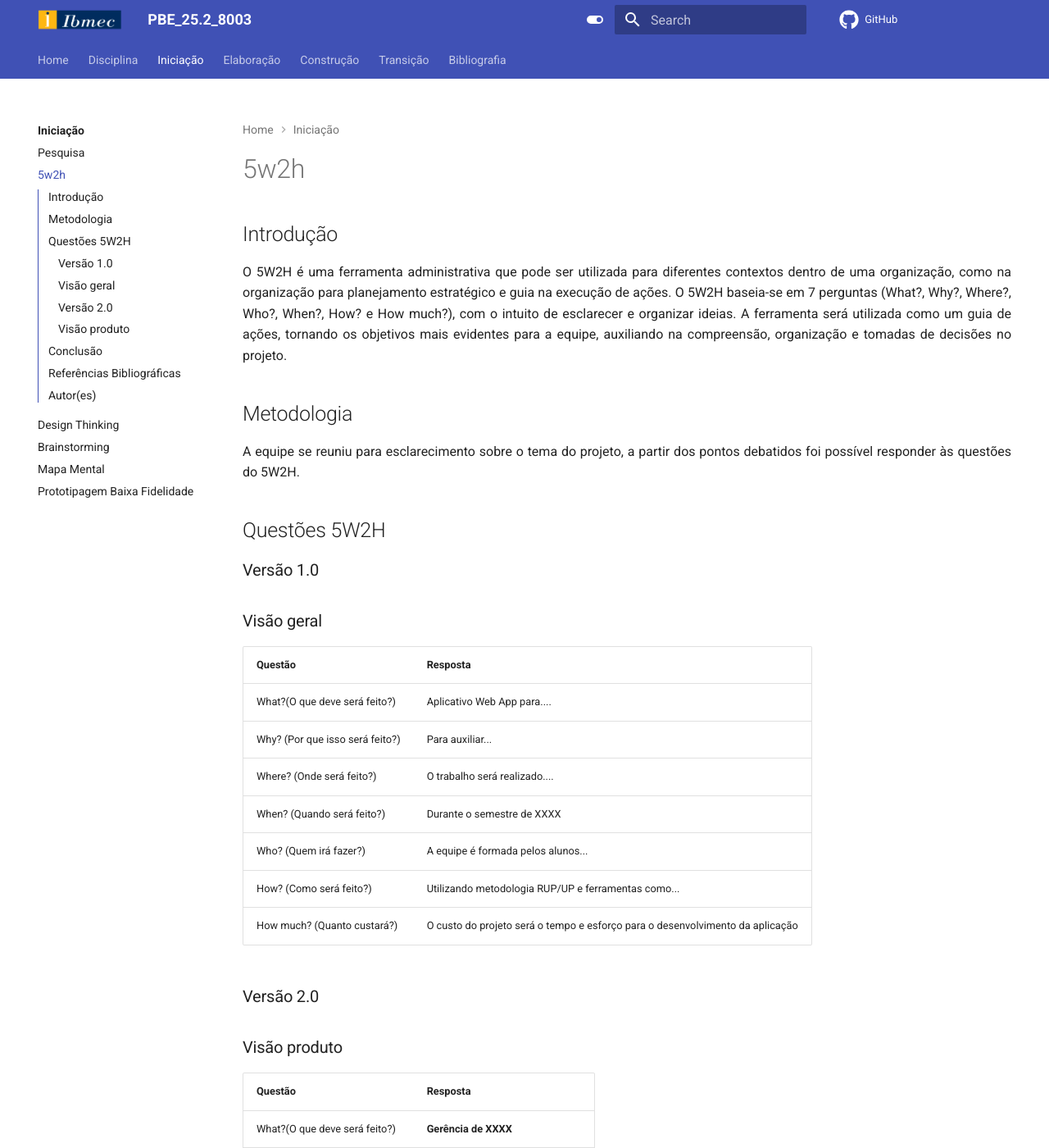
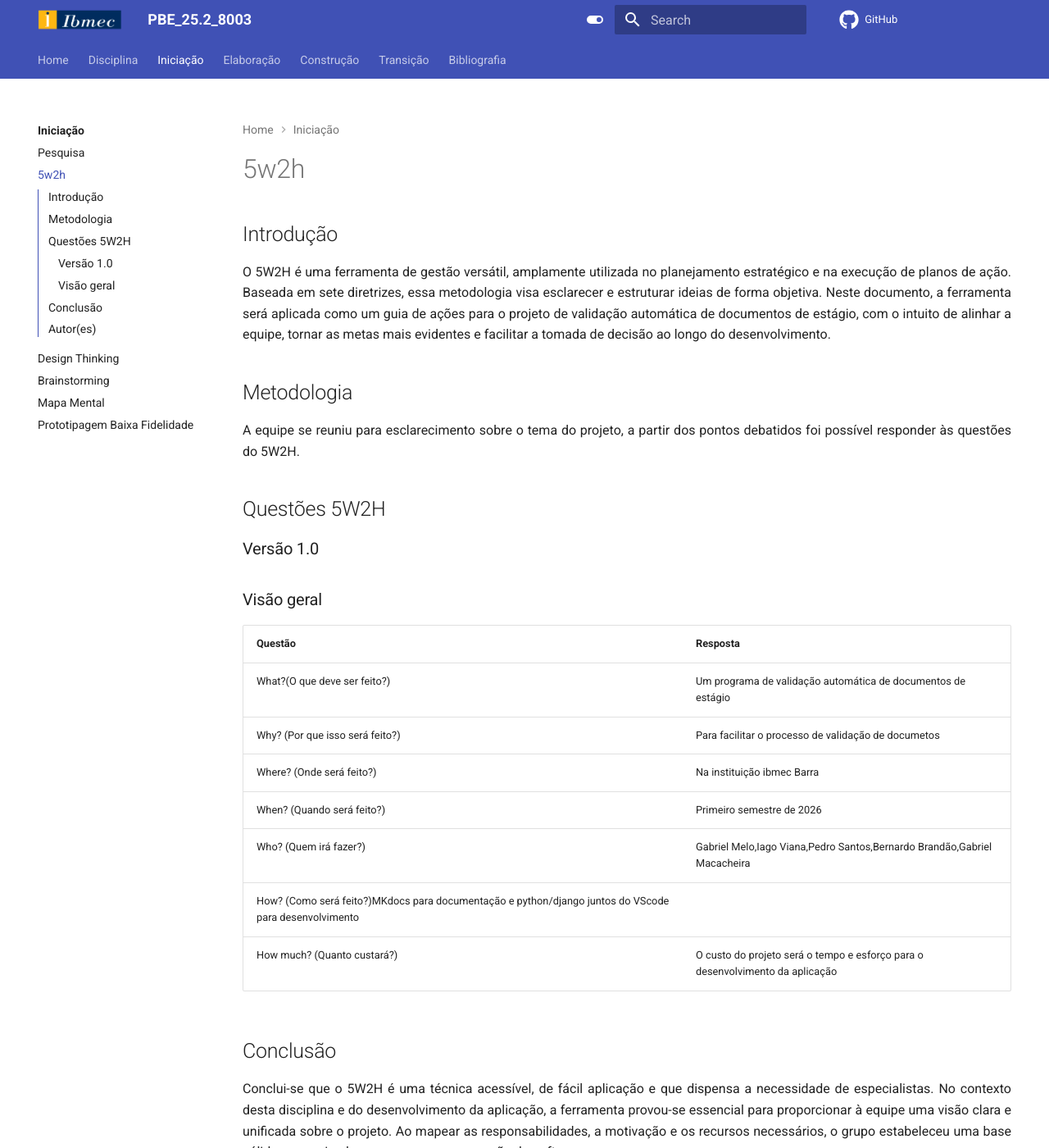
Before and after one commit to Projetos-de-Extensao/PBE_26.1_8001_III, an MkDocs documentation site: the page built from docs/Iniciacao/5w2h.md, in a window 1280 px wide and 1400 px high. Shown: the whole window at 82% size. Built offline with MkDocs 1.6.1 and Material for MkDocs 9.7.7, drawn with Linux system fonts in a browser that asks for light colours; comment, search, counter and statistics services are not loaded; some of the changed text lies outside the part shown.

Commit message:
Criação do documento 5W2H

```diff
--- a/docs/Iniciacao/5w2h.md
+++ b/docs/Iniciacao/5w2h.md
@@ -5,8 +5,8 @@ title: 5W2H
 
 ## Introdução
 
-<p align = "justify">
-    O 5W2H é uma ferramenta administrativa  que pode ser utilizada para diferentes contextos dentro de uma organização, como na organização para planejamento estratégico e guia na execução de ações. O 5W2H baseia-se em 7 perguntas (What?, Why?, Where?, Who?, When?, How? e How much?), com o intuito de esclarecer e organizar ideias. A ferramenta será utilizada como um guia de ações, tornando os objetivos mais evidentes para a equipe, auxiliando na compreensão, organização e tomadas de decisões no projeto.
+<p align="justify">
+    O 5W2H é uma ferramenta de gestão versátil, amplamente utilizada no planejamento estratégico e na execução de planos de ação. Baseada em sete diretrizes, essa metodologia visa esclarecer e estruturar ideias de forma objetiva. Neste documento, a ferramenta será aplicada como um guia de ações para o projeto de validação automática de documentos de estágio, com o intuito de alinhar a equipe, tornar as metas mais evidentes e facilitar a tomada de decisão ao longo do desenvolvimento.
 </p>
 
 ## Metodologia
@@ -24,42 +24,23 @@ title: 5W2H
 
 |Questão|Resposta|
 |-------|--------|
-|What?(O que deve será feito?)|Aplicativo Web App para.... |
-|Why? (Por que isso será feito?)|Para auxiliar...|
-|Where? (Onde será feito?)|O trabalho será realizado....|
-|When? (Quando será feito?)|Durante o semestre de XXXX|
-|Who? (Quem irá fazer?)|A equipe é formada pelos alunos...|
-|How? (Como será feito?)|Utilizando metodologia RUP/UP e ferramentas como...|
+|What?(O que deve ser feito?)|Um programa de validação automática de documentos de estágio|
+|Why? (Por que isso será feito?)|Para facilitar o processo de validação de documetos|
+|Where? (Onde será feito?)|Na instituição ibmec Barra|
+|When? (Quando será feito?)|Primeiro semestre de 2026|
+|Who? (Quem irá fazer?)|Gabriel Melo,Iago Viana,Pedro Santos,Bernardo Brandão,Gabriel Macacheira|
+|How? (Como será feito?)MKdocs para documentação e python/django juntos do VScode para desenvolvimento|
 |How much? (Quanto custará?)|O custo do projeto será o tempo e esforço para o desenvolvimento da aplicação|
-
-
-### Versão 2.0
-
-### Visão produto
-
-|Questão|Resposta|
-|-------|--------|
-|What?(O que deve será feito?)| **Gerência de XXXX**|
-|Why? (Por que isso será feito?)| Para auxiliar na...|
-|Where? (Onde será feito?)|No...)|
-|When? (Quando será feito?)| A gerência será....|
-|Who? (Quem irá fazer?)| Pessoa(s)....|
-|How? (Como será feito?)| Utilizando o nome do aplicativo... |
-|How much? (Quanto custará?)|Tempo....|
 
 
 ## Conclusão
 
-O 5W2H é um técnica bem simples e de fácil entendimento, sem a necessidade de um especialista. Dentro da disciplina a técnica fornece um entendimento melhor, para a equipe, sobre o projeto como responsabilidades, motivação e organização de ações.
+<p align="justify">
+    Conclui-se que o 5W2H é uma técnica acessível, de fácil aplicação e que dispensa a necessidade de especialistas. No contexto desta disciplina e do desenvolvimento da aplicação, a ferramenta provou-se essencial para proporcionar à equipe uma visão clara e unificada sobre o projeto. Ao mapear as responsabilidades, a motivação e os recursos necessários, o grupo estabeleceu uma base sólida e organizada para avançar na execução do software.
+</p>
 
-
-## Referências Bibliográficas
-> 5W2H: disponivel em :https://www../
-
-> O que é 5W2H, disponivel em :https://www...
 
 ## Autor(es)
 | Data | Versão | Descrição | Autor(es) |
 | -- | -- | -- | -- |
-| 24/08/20 | 1.0 | Criação do documento | xxx xxxx |
-| 09/09/20 | 2.0 | Adicionada visão produto | xxxx xxxx |
+| 1/04/26 | 1.0 | Criação do documento | Gabriel Melo |
```
